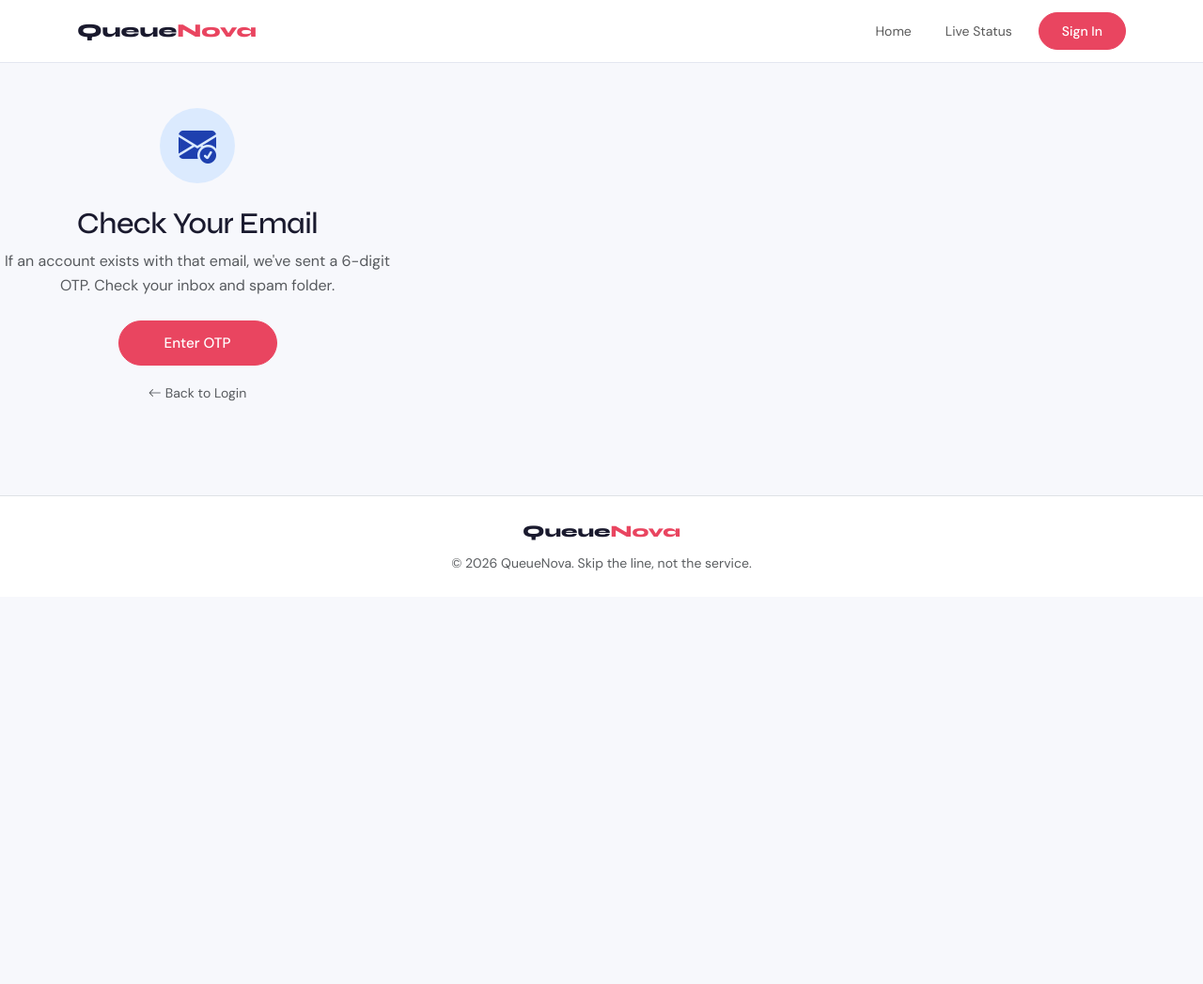
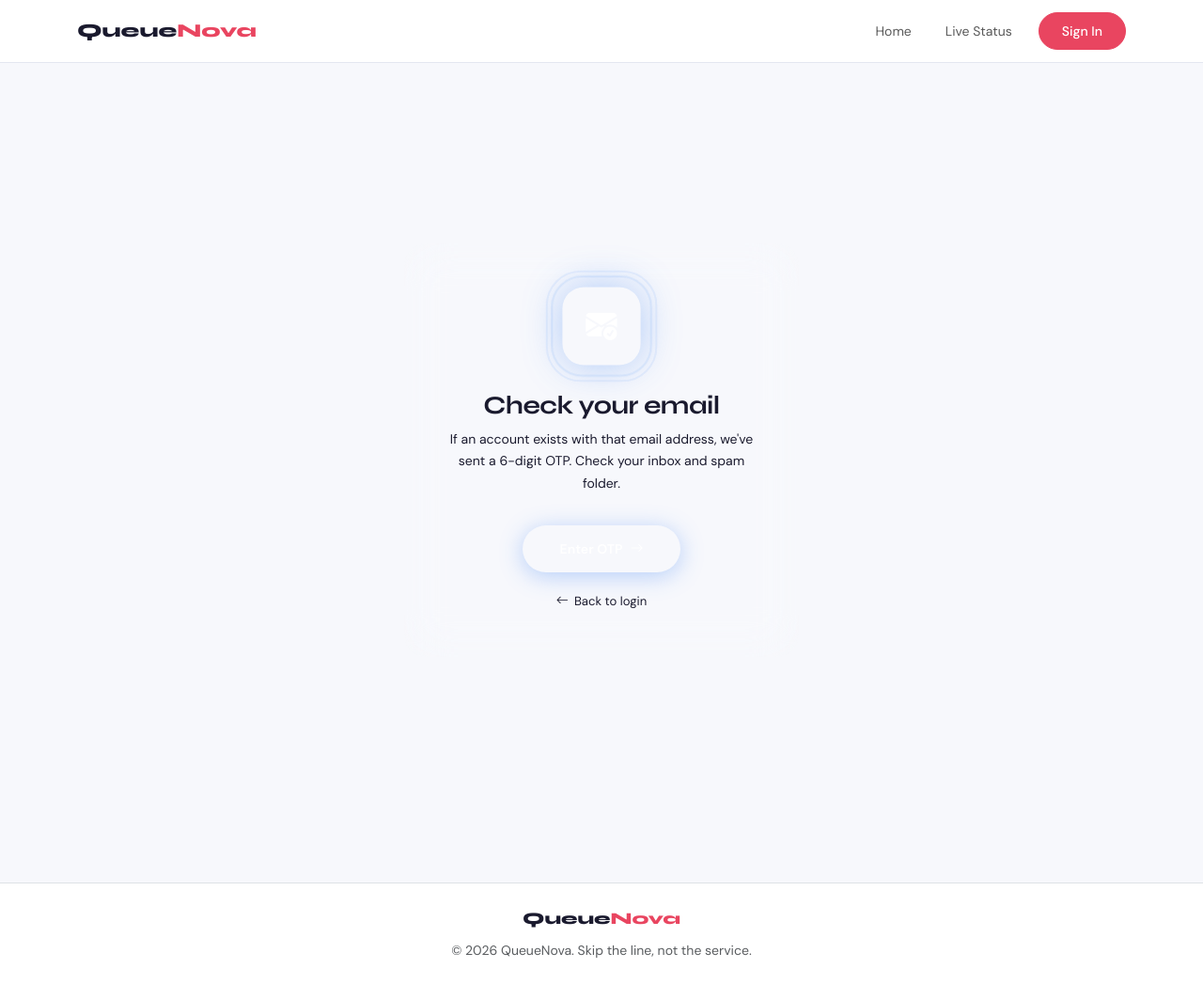
Before and after one commit to kumar1250/queuenova, a Django app: template templates/users/password_reset_done.html in a window 1280 px wide. Shown: the whole page at 94% size. Before the commit the page ends 607 px from the top, so only its background shows below. Run offline with Django 5.2, Linux system fonts and the light colour scheme; the template is opened without the code that fills it, so the values that code supplies are empty.

Commit message:
Update password_reset_done.html

```diff
--- a/templates/users/password_reset_done.html
+++ b/templates/users/password_reset_done.html
@@ -1,18 +1,58 @@
 {% extends 'base.html' %}
-{% block title %}OTP Sent{% endblock %}
-{% block extra_css %}<style>.auth-wrap{min-height:calc(100vh - 72px);display:flex;align-items:center;justify-content:center;padding:2rem 1rem;}</style>{% endblock %}
+{% block title %}Check Your Email{% endblock %}
+
+{% block extra_css %}
+<style>
+  @import url('https://fonts.googleapis.com/css2?family=Clash+Display:wght@400;500;600;700&display=swap');
+  :root{--ink:#0a0a0f;--glow:#3b82f6;--glow2:#6366f1;--text-hi:#f8f8ff;--text-lo:rgba(248,248,255,0.45);--glass:rgba(255,255,255,0.04);--glass-border:rgba(255,255,255,0.09);}
+  .auth-page{min-height:calc(100vh - 72px);background:var(--ink);display:flex;align-items:center;justify-content:center;padding:2rem 1rem;position:relative;overflow:hidden;}
+  .auth-bg{position:absolute;inset:0;overflow:hidden;pointer-events:none;}
+  .auth-bg-orb{position:absolute;border-radius:50%;filter:blur(100px);opacity:0.12;animation:orbFloat 9s ease-in-out infinite;}
+  .orb-1{width:400px;height:400px;background:var(--glow);top:-80px;left:-80px;animation-delay:0s;}
+  .orb-2{width:300px;height:300px;background:var(--glow2);bottom:-80px;right:-60px;animation-delay:-5s;}
+  @keyframes orbFloat{0%,100%{transform:translateY(0);}50%{transform:translateY(-20px);}}
+  .auth-card{position:relative;z-index:10;width:100%;max-width:420px;background:var(--glass);border:1px solid var(--glass-border);border-radius:24px;backdrop-filter:blur(24px);-webkit-backdrop-filter:blur(24px);overflow:hidden;text-align:center;animation:cardReveal 0.7s cubic-bezier(0.16,1,0.3,1) both;}
+  @keyframes cardReveal{from{opacity:0;transform:translateY(28px)scale(0.97);}to{opacity:1;transform:translateY(0)scale(1);}}
+  .auth-card::before{content:'';position:absolute;top:0;left:0;right:0;height:1px;background:linear-gradient(90deg,transparent,var(--glow),var(--glow2),transparent);}
+  .auth-card-inner{padding:3rem 2.25rem;}
+  /* Envelope animation */
+  .email-icon-wrap{position:relative;display:inline-block;margin-bottom:1.75rem;}
+  .email-icon-bg{width:80px;height:80px;border-radius:22px;background:linear-gradient(135deg,var(--glow),var(--glow2));display:flex;align-items:center;justify-content:center;font-size:2rem;color:white;margin:0 auto;box-shadow:0 0 40px rgba(59,130,246,0.4);animation:emailPulse 2s ease-in-out infinite;}
+  @keyframes emailPulse{0%,100%{transform:scale(1);}50%{transform:scale(1.06);}}
+  .email-ripple{position:absolute;inset:-12px;border-radius:32px;border:2px solid rgba(59,130,246,0.2);animation:ripple 2s ease-out infinite;}
+  .email-ripple2{position:absolute;inset:-24px;border-radius:40px;border:2px solid rgba(59,130,246,0.1);animation:ripple 2s ease-out 0.5s infinite;}
+  @keyframes ripple{0%{transform:scale(0.9);opacity:1;}100%{transform:scale(1.2);opacity:0;}}
+  .auth-title{font-family:'Clash Display','Syne',sans-serif;font-weight:700;font-size:1.7rem;color:var(--text-hi);margin-bottom:0.5rem;letter-spacing:-0.02em;}
+  .auth-subtitle{color:var(--text-lo);font-size:0.875rem;line-height:1.7;margin-bottom:2rem;}
+  .auth-btn{display:inline-flex;align-items:center;gap:8px;padding:0.85rem 2.5rem;border-radius:50px;background:linear-gradient(135deg,var(--glow),var(--glow2));border:none;color:white;font-size:0.875rem;font-weight:700;cursor:pointer;text-decoration:none;transition:all 0.2s;box-shadow:0 4px 24px rgba(59,130,246,0.35);}
+  .auth-btn:hover{transform:translateY(-2px);box-shadow:0 8px 32px rgba(59,130,246,0.5);color:white;}
+  .auth-back{display:inline-flex;align-items:center;gap:6px;font-size:0.82rem;color:var(--text-lo);text-decoration:none;margin-top:1.25rem;transition:color 0.2s;}
+  .auth-back:hover{color:var(--text-hi);}
+  .auth-card-inner>*{animation:fadeUp 0.5s cubic-bezier(0.16,1,0.3,1) both;}
+  .auth-card-inner>*:nth-child(1){animation-delay:0.1s}.auth-card-inner>*:nth-child(2){animation-delay:0.18s}.auth-card-inner>*:nth-child(3){animation-delay:0.26s}.auth-card-inner>*:nth-child(4){animation-delay:0.34s}
+  @keyframes fadeUp{from{opacity:0;transform:translateY(14px);}to{opacity:1;transform:translateY(0);}}
+</style>
+{% endblock %}
+
 {% block content %}
-<div class="auth-wrap">
-    <div class="text-center animate__animated animate__zoomIn animate__faster" style="max-width:420px;">
-        <div style="width:80px;height:80px;background:#dbeafe;border-radius:50%;display:inline-flex;align-items:center;justify-content:center;font-size:2.5rem;color:#1e40af;margin-bottom:1.5rem;">
-            <i class="bi bi-envelope-check-fill"></i>
-        </div>
-        <h2 class="fw-800 mb-2">Check Your Email</h2>
-        <p class="text-muted mb-4">If an account exists with that email, we've sent a 6-digit OTP. Check your inbox and spam folder.</p>
-        <a href="{% url 'users:password_reset_verify' %}" class="btn btn-primary btn-lg btn-pill px-5">Enter OTP</a>
-        <div class="mt-3">
-            <a href="{% url 'users:login' %}" class="text-decoration-none text-muted small"><i class="bi bi-arrow-left me-1"></i>Back to Login</a>
-        </div>
+<div class="auth-page">
+  <div class="auth-bg">
+    <div class="auth-bg-orb orb-1"></div>
+    <div class="auth-bg-orb orb-2"></div>
+  </div>
+  <div class="auth-card">
+    <div class="auth-card-inner">
+      <div class="email-icon-wrap">
+        <div class="email-ripple"></div>
+        <div class="email-ripple2"></div>
+        <div class="email-icon-bg"><i class="bi bi-envelope-check-fill"></i></div>
+      </div>
+      <h1 class="auth-title">Check your email</h1>
+      <p class="auth-subtitle">If an account exists with that email address, we've sent a 6-digit OTP. Check your inbox and spam folder.</p>
+      <a href="{% url 'users:password_reset_verify' %}" class="auth-btn">Enter OTP <i class="bi bi-arrow-right"></i></a>
+      <br>
+      <a href="{% url 'users:login' %}" class="auth-back"><i class="bi bi-arrow-left"></i>Back to login</a>
     </div>
+  </div>
 </div>
 {% endblock %}
```
